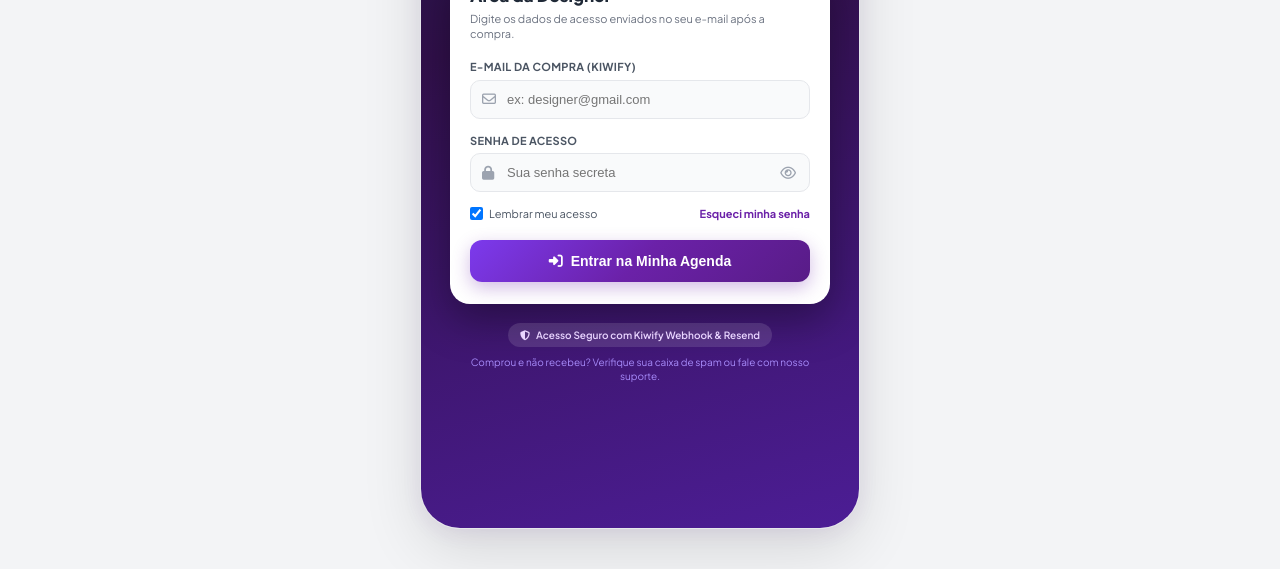
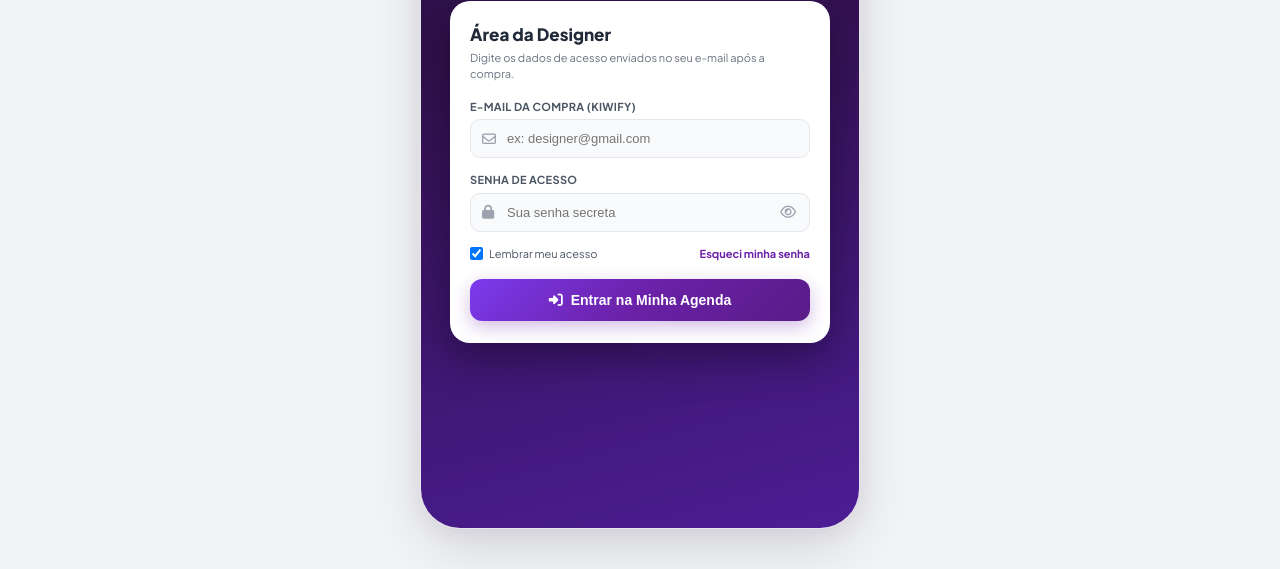
Before and after one commit to Feseller/agenda-do-lucro, a website: page index.html in a window 1280 px wide. Shown: the part 428-997 px from the top of the page. Drawn offline with Linux system fonts and the light colour scheme; no server answers.

Commit message:
style: remover rodape com badge kiwify e texto de suporte da tela de login

```diff
--- a/index.html
+++ b/index.html
@@ -263,14 +263,6 @@
                   <span>Entrar na Minha Agenda</span>
                 </button>
               </form>
-            </div>
-
-            <div class="login-footer">
-              <div class="login-security-tag">
-                <i class="fa-solid fa-shield-halved"></i>
-                <span>Acesso Seguro com Kiwify Webhook & Resend</span>
-              </div>
-              <p>Comprou e não recebeu? Verifique sua caixa de spam ou fale com nosso suporte.</p>
             </div>
           </div>
         </section>
```
